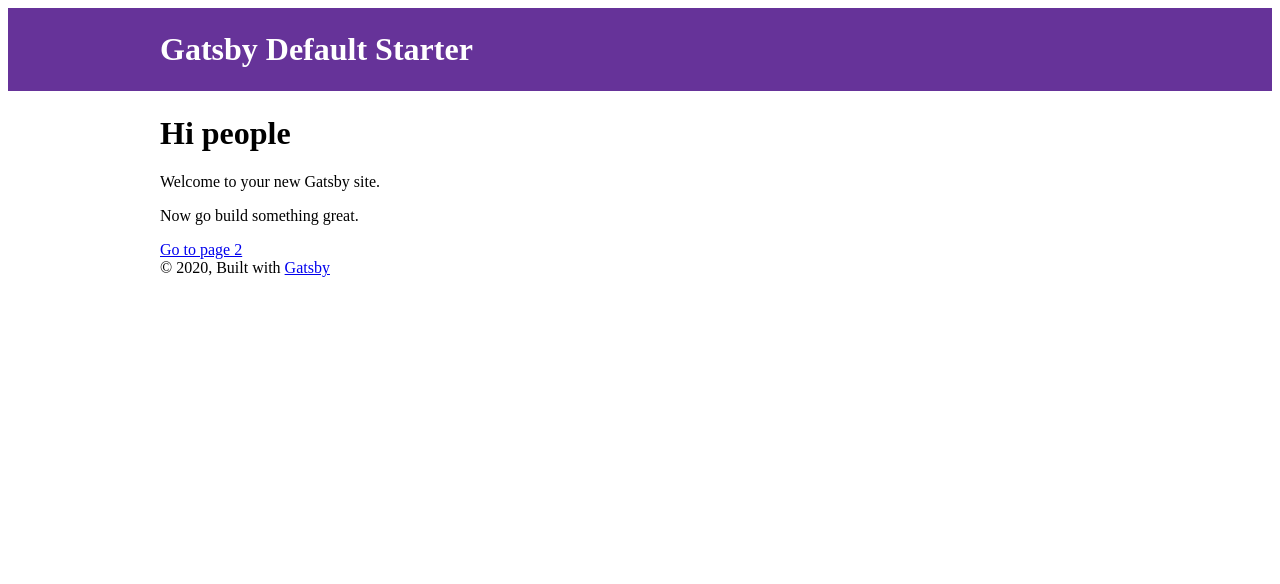
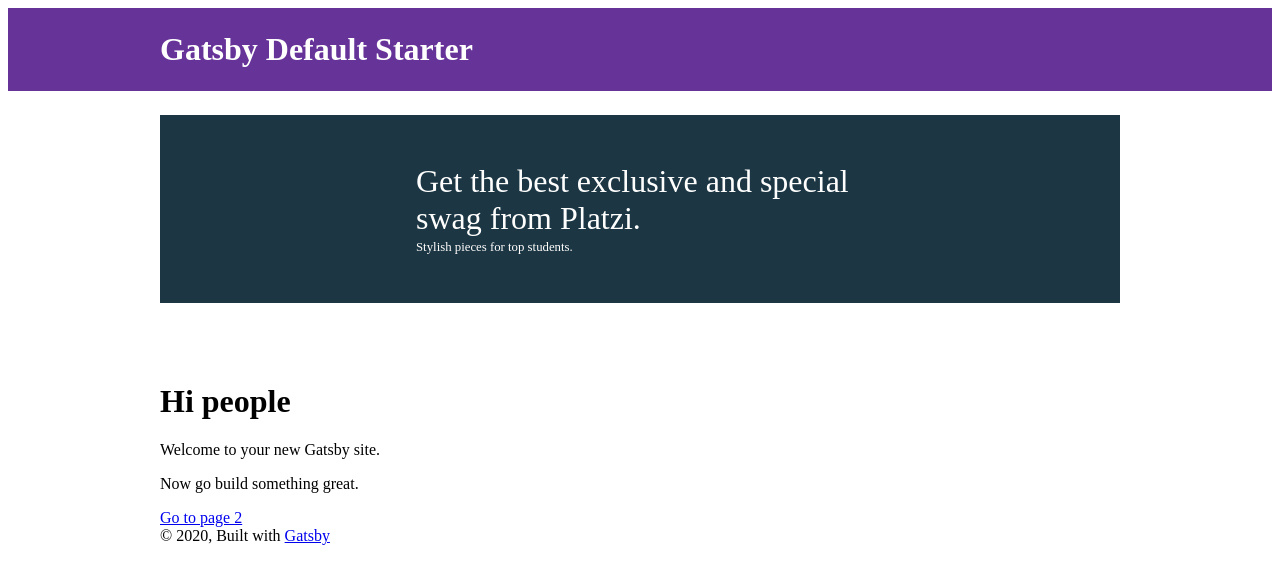
Before and after one commit to alfredomtzg/gatsbyecommerce, a Gatsby site: page / in a window 1280 px wide. Built offline with nearby package versions, Linux system fonts and the light colour scheme; Gatsby itself is replaced by a stand-in of ours.

Commit message:
Change in index and agree Jumbo components

```diff
--- /dev/null
+++ b/src/components/Jumbo.js
@@ -0,0 +1,14 @@
+import React from 'react'
+import { StyledJumbo } from '../styles/components'
+
+export default function Jumbo() {
+  return (
+    <StyledJumbo>
+      <div>
+        <h2>Get the best exclusive and special swag from Platzi.</h2>
+        <small>Stylish pieces for top students.</small>
+      </div>
+
+    </StyledJumbo>
+  )
+}
--- a/src/components/index.js
+++ b/src/components/index.js
@@ -2,3 +2,4 @@ export { default as Header } from "./header"
 export { default as Layout } from "./layout"
 export { default as SEO } from "./seo"
 export { default as Image } from "./image"
+export { default as Jumbo } from './Jumbo'
--- a/src/pages/index.js
+++ b/src/pages/index.js
@@ -1,11 +1,12 @@
 import React from "react"
 import { Link } from "gatsby"
 
-import { Layout, SEO } from "../components"
+import { Jumbo, Layout, SEO } from "../components"
 
 const IndexPage = () => (
   <Layout>
     <SEO title="Home" />
+    <Jumbo />
     <h1>Hi people</h1>
     <p>Welcome to your new Gatsby site.</p>
     <p>Now go build something great.</p>
--- a/src/styles/components.js
+++ b/src/styles/components.js
@@ -122,7 +122,7 @@ export const StyledJumbo = styled.div`
     background-color: ${colors.darkBlue};
     z-index: -1;
     position: absolute;
-    transform: rotate(-19deg);
+    /* transform: rotate(-19deg); */
     border-radius: 35%;
     top: -25%;
     width: 120%;
```
